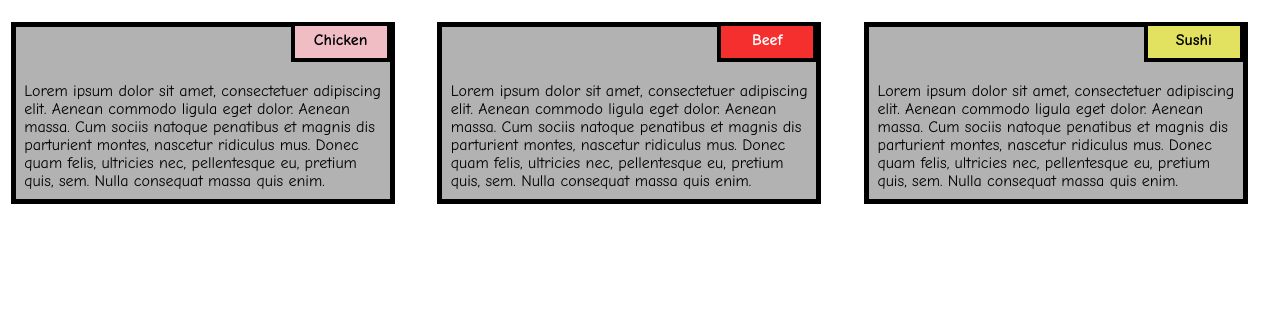
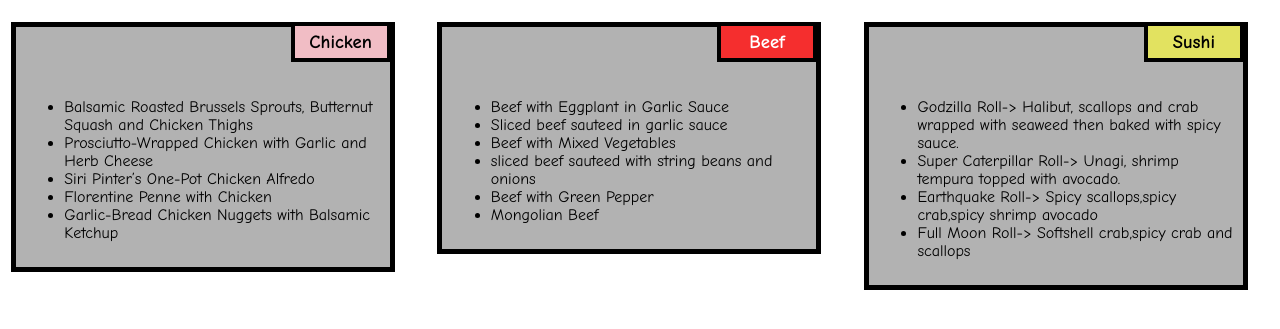
Before and after one commit to dhyaduvanshi667/assindh1, a plain HTML site: page assin1.html in a window 1280 px wide. Shown: the part 95-424 px from the top of the page. Drawn offline with Linux system fonts and the light colour scheme.

Commit message:
Update assin1.html

```diff
--- a/assin1.html
+++ b/assin1.html
@@ -14,32 +14,54 @@
 
   <div class="com-lg-4 com-md-6 com-sm-12">
   	<div class="box">
-  		<p class="content-name name1">Chicken</p>
-  		<p class="content">Lorem ipsum dolor sit amet, consectetuer adipiscing elit.
-			   Aenean commodo ligula eget dolor. Aenean massa. Cum sociis natoque penatibus et magnis dis parturient montes,
-				nascetur ridiculus mus. Donec quam felis, ultricies nec, pellentesque eu, pretium quis, sem.
-				 Nulla consequat massa quis enim.</p>
+  		<h3 class="content-name name1">Chicken</h3>
+		<div class="content">
+		<ul>
+                <li>Balsamic Roasted Brussels Sprouts, Butternut Squash and Chicken Thighs</li>
+                <li>Prosciutto-Wrapped Chicken with Garlic and Herb Cheese</li>
+                <li>Siri Pinter’s One-Pot Chicken Alfredo</li>
+                <li>Florentine Penne with Chicken</li>
+                <li>Garlic-Bread Chicken Nuggets with Balsamic Ketchup</li>
+            </ul>
+          </div>
+
   	</div>
   </div>
 
   <div class="com-lg-4 com-md-6 com-sm-12">
   	<div class="box">
-   		<p class="content-name name2">Beef</p>
-   		<p class="content">Lorem ipsum dolor sit amet, consectetuer adipiscing elit.
-				Aenean commodo ligula eget dolor. Aenean massa.
-				 Cum sociis natoque penatibus et magnis dis parturient montes,
-				  nascetur ridiculus mus. Donec quam felis, ultricies nec,
-				   pellentesque eu, pretium quis, sem. Nulla consequat massa quis enim.</p>
+   		<h3 class="content-name name2">Beef</h3>
+   	        <div class="content">
+		<ul>
+                <li>Beef with Eggplant in Garlic Sauce</li>
+                <li>Sliced beef sauteed in garlic sauce</li>
+                <li>Beef with Mixed Vegetables</li>
+                <li>sliced beef sauteed with string beans and onions</li>
+                <li>Beef with Green Pepper</li>
+                <li>Mongolian Beef</li>
+		</ul>
+		</div>
   	</div>
   </div>
 
   <div class="com-lg-4 com-md-12 com-sm-12">
   	<div class="box">
-  		<p class="content-name name3">Sushi</p>
-  		<p class="content">Lorem ipsum dolor sit amet, consectetuer adipiscing elit.
-			   Aenean commodo ligula eget dolor. Aenean massa.
-				Cum sociis natoque penatibus et magnis dis parturient montes, nascetur ridiculus mus.
-				 Donec quam felis, ultricies nec, pellentesque eu, pretium quis, sem. Nulla consequat massa quis enim.</p>
+  		<h3 class="content-name name3">Sushi</h3>
+  		<div class="content">
+			<ul>
+                <li> Godzilla Roll->
+                Halibut, scallops and crab wrapped with seaweed then baked with spicy sauce.</li>
+                <li> Super Caterpillar Roll->
+                  Unagi, shrimp tempura topped with avocado.</li>
+
+                <li>Earthquake Roll->
+                  Spicy scallops,spicy crab,spicy shrimp avocado   </li>
+
+
+                <li> Full Moon Roll->
+                  Softshell crab,spicy crab and scallops  </li>
+            </ul>
+          </div>
   	</div>
   </div>
 
```
